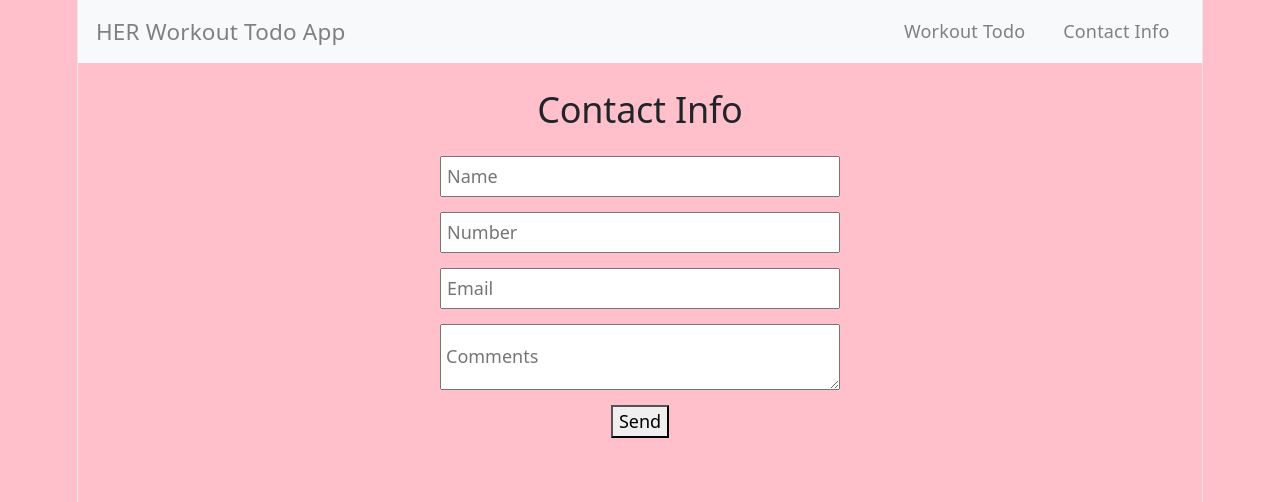
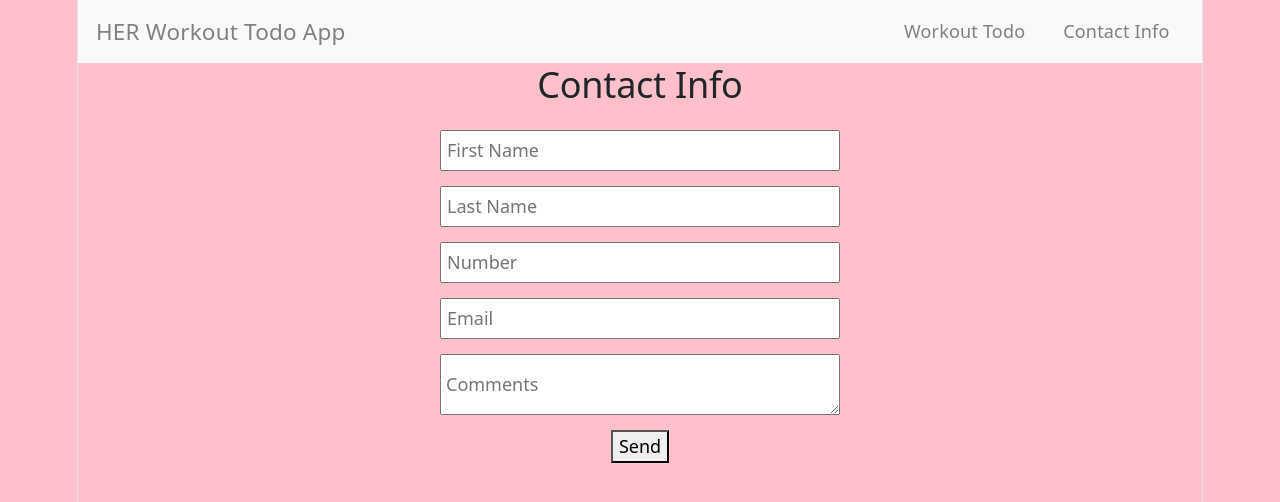
Before and after one commit to patzibernadette/Project-Three-Todo-App, a React (Vite) app: page /contact in a window 1280 px wide. Shown: the top 502 px of the page. Built offline with nearby package versions, Linux system fonts and the light colour scheme.

Commit message:
added to my read me file

```diff
--- a/src/pages/Contact.jsx
+++ b/src/pages/Contact.jsx
@@ -21,8 +21,14 @@ function Contact() {
 
 
       <input
-        name="Name"
-        placeholder="Name"
+        name="firstName"
+        placeholder="First Name"
+        onChange={handleChange}
+      />
+
+      <input
+        name="lastName"
+        placeholder="Last Name"
         onChange={handleChange}
       />
 
```
